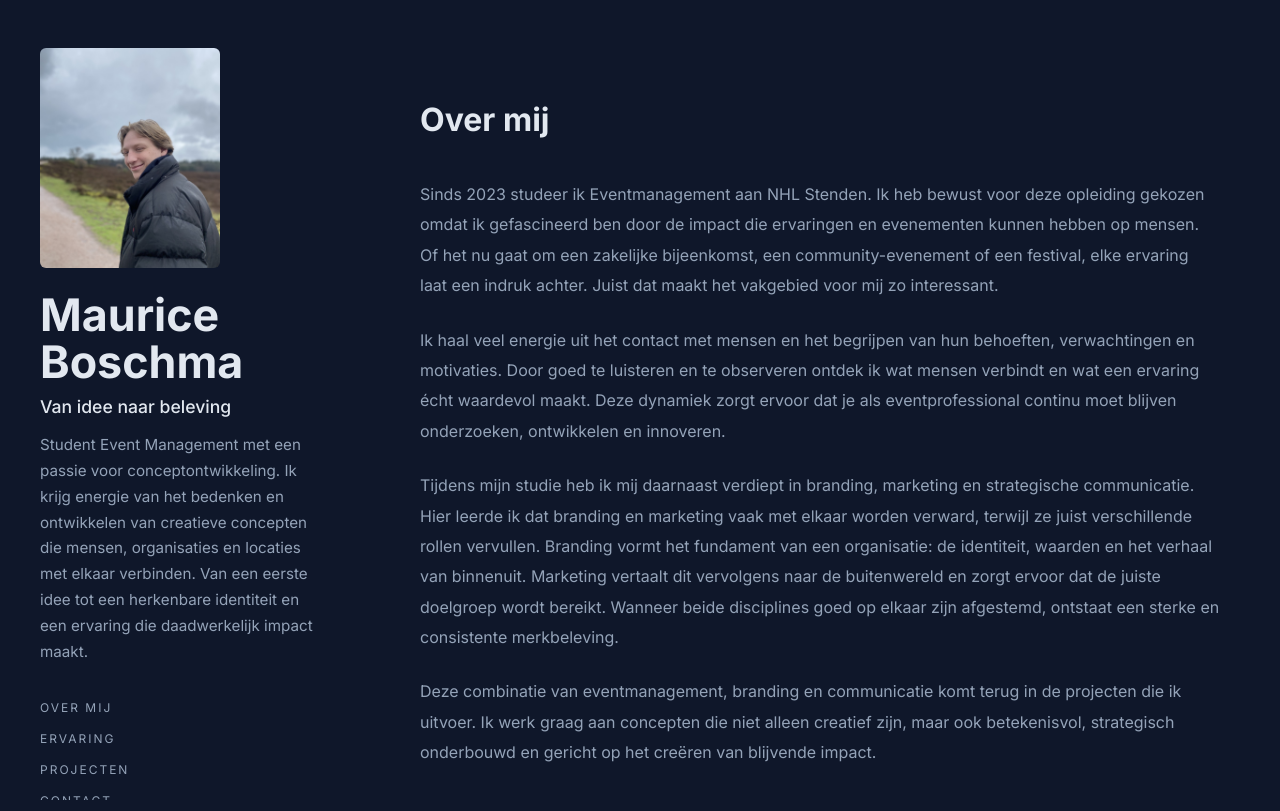
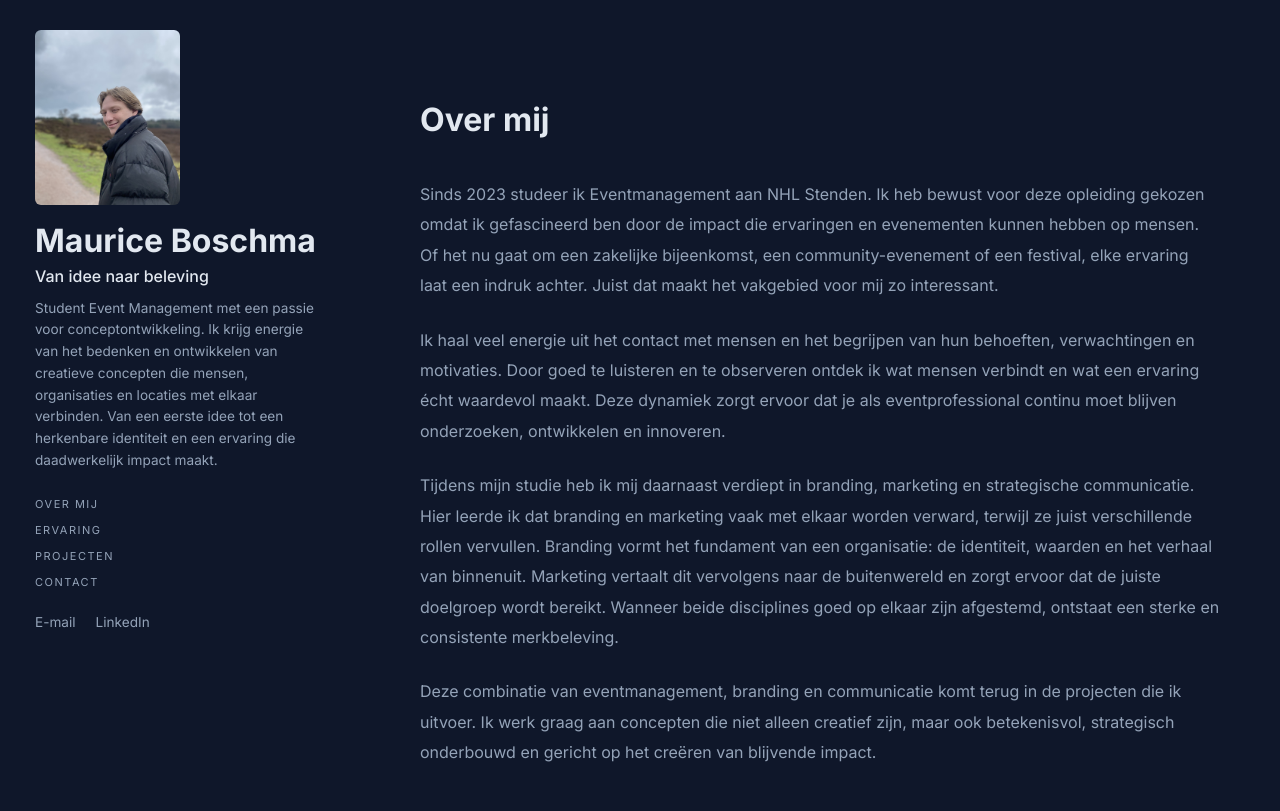
Before and after one commit to MauriceBoschma/mauriceboschma.github.io, a plain HTML site: page index.html in a window 1280 px wide. Shown: the top 811 px of the page. Drawn offline with Linux system fonts and the light colour scheme.

Commit message:
Update index.html

```diff
--- a/index.html
+++ b/index.html
@@ -52,57 +52,57 @@ grid-template-columns:minmax(300px, 360px) 1fr;
     position:sticky;
     top:0;
     height:100vh;
-    min-height:600px;
+    min-height:0;
 
-    padding:clamp(25px, 6vh, 75px) 40px;
+    padding:30px 35px 25px;
 
     display:flex;
     flex-direction:column;
-    justify-content:space-between;
+    justify-content:flex-start;
 
     overflow-y:auto;
 }
 
 .sidebar img{
-    width:180px;
-    height:220px;
+    width:145px;
+    height:175px;
     object-fit:cover;
-    margin-bottom:20px;
+    margin-bottom:15px;
     border-radius:6px;
 }
 
 .sidebar h1{
     color:var(--heading);
-    font-size:clamp(2rem, 3.5vw, 3.2rem);
+    font-size:clamp(1.7rem, 2.5vw, 2.5rem);
     line-height:1.05;
-    margin-bottom:10px;
+    margin-bottom:8px;
 }
 
 .sidebar h2{
     color:var(--heading);
-    font-size:1.1rem;
-    margin-bottom:15px;
+    font-size:1rem;
+    margin-bottom:12px;
     font-weight:500;
 }
 
 .sidebar p{
-    max-width:320px;
-    line-height:1.7;
-    font-size:.95rem;
+    max-width:300px;
+    line-height:1.6;
+    font-size:.85rem;
 }
 
 .side-nav{
     display:flex;
     flex-direction:column;
-    gap:16px;
-    margin-top:35px;
+    gap:12px;
+    margin-top:25px;
 }
 
 .side-nav a{
     color:var(--text);
-    letter-spacing:2px;
+    letter-spacing:1.5px;
     text-transform:uppercase;
-    font-size:12px;
+    font-size:11px;
     transition:.3s;
 }
 
@@ -113,12 +113,13 @@ grid-template-columns:minmax(300px, 360px) 1fr;
 
 .socials{
     display:flex;
-    gap:25px;
-    margin-top:30px;
+    gap:20px;
+    margin-top:25px;
 }
 
 .socials a{
     color:var(--text);
+    font-size:.85rem;
 }
 
 .socials a:hover{
```
